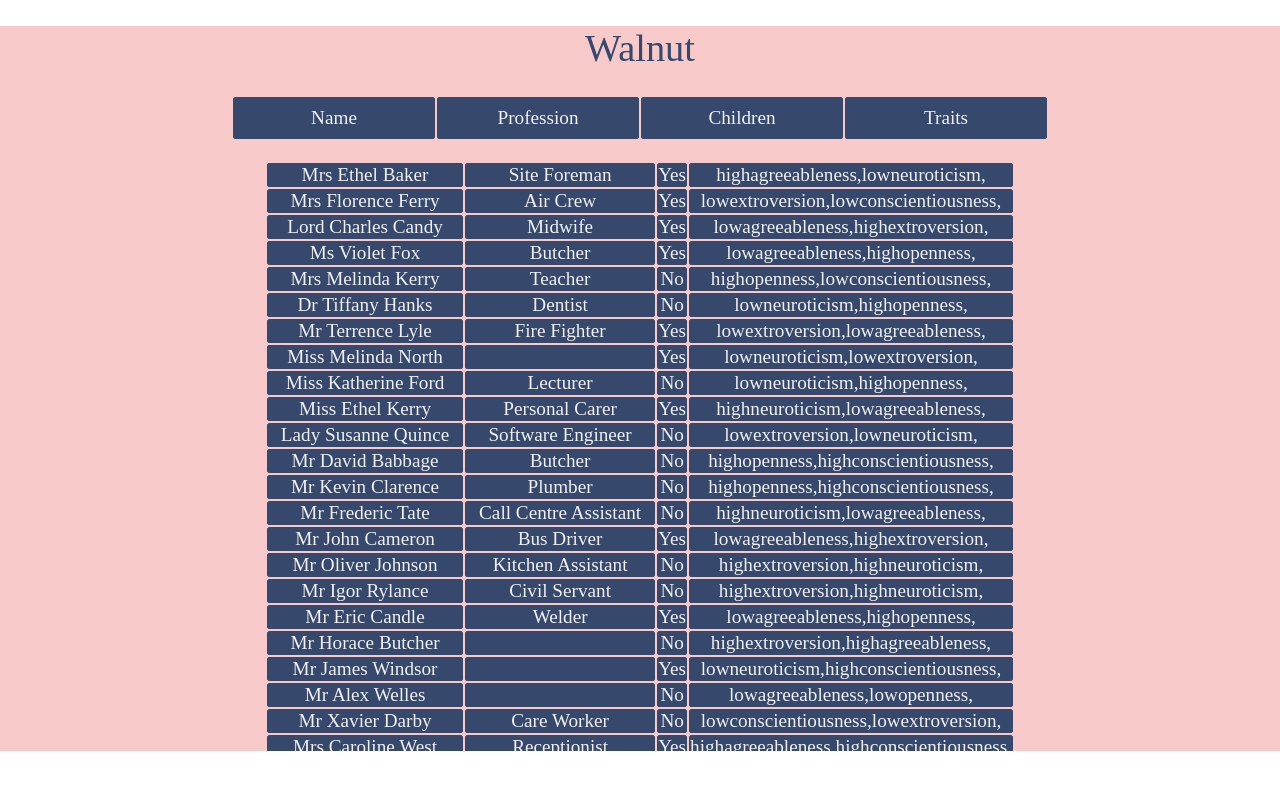
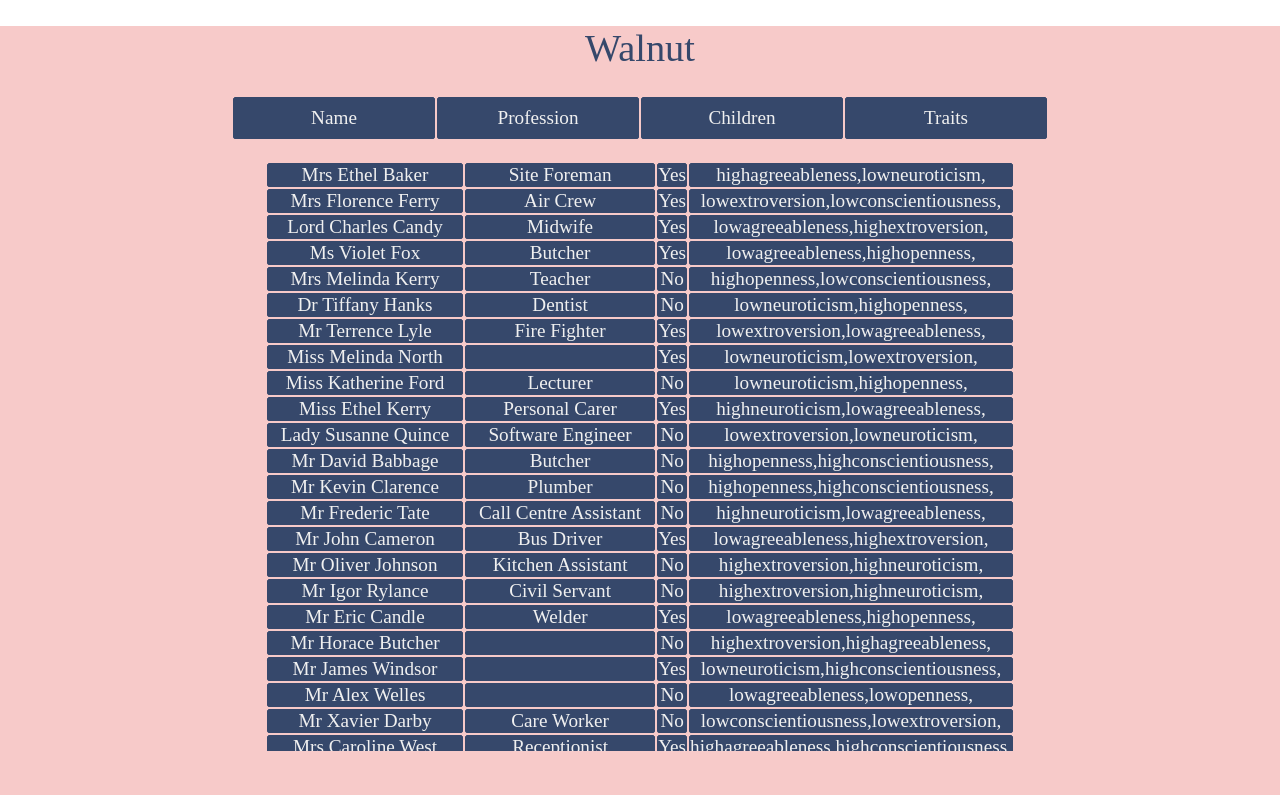
Before and after one commit to Samellenrider/Walnut-master, a React app: page / in a window 1280 px wide. Built offline with nearby package versions, Linux system fonts and the light colour scheme.

Commit message:
style changes

```diff
--- a/src/App.js
+++ b/src/App.js
@@ -43,6 +43,12 @@ class App extends Component {
             </tbody>
           </table>
         </div>
+        <div>
+        <br>
+        </br>
+        <br>
+        </br>
+        </div>
       </div>
     );
   }
```
